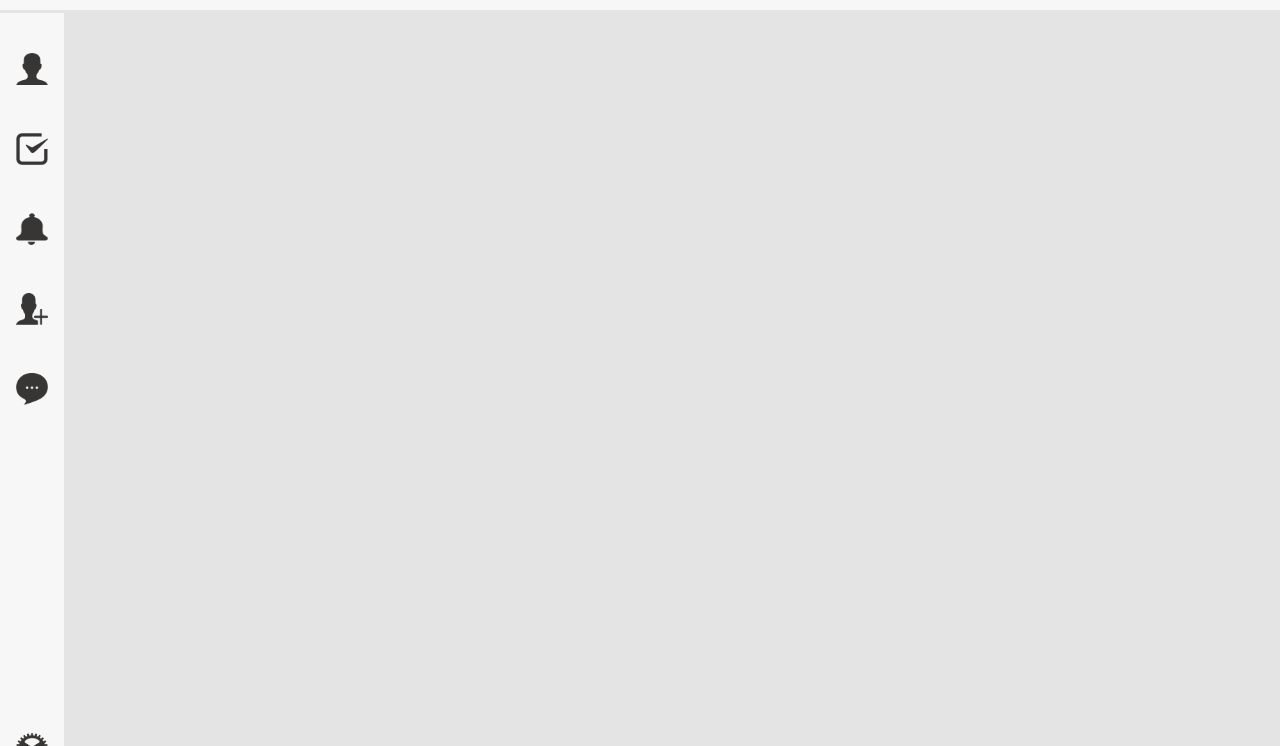
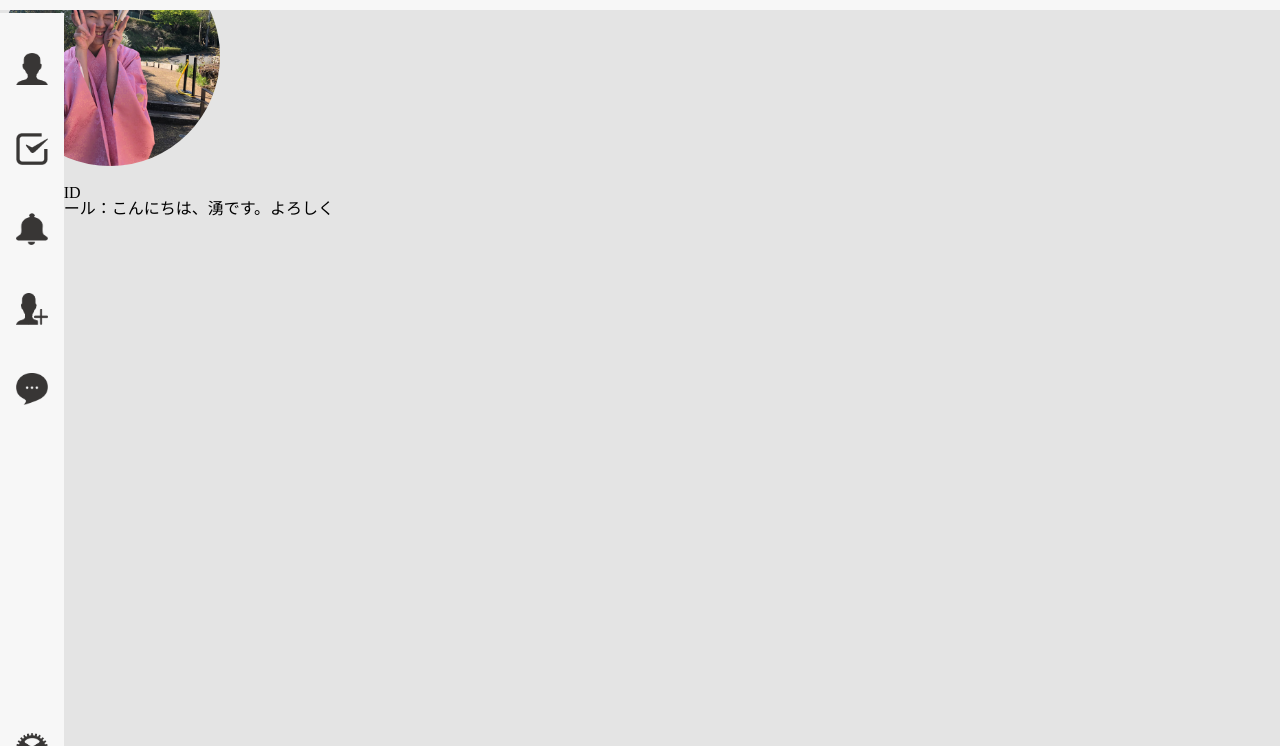
Before and after one commit to Yu-Suzuki-kuro/Cellem_Project, a plain HTML site: page person.html in a window 1280 px wide. Shown: the part 54-800 px from the top of the page. Drawn offline with Linux system fonts and the light colour scheme.

Commit message:
cssを変える

```diff
--- a/css/person.css
+++ b/css/person.css
@@ -133,11 +133,42 @@ height: 32px;
   margin-top: 16px;
 }
 
+
+/* プロフィール */
+
+.profile{
+
+/* justify-content: space-around;
+display: flex; */
+}
+
+.profile_left{
+
+}
+
+.profile_right{
+
+}
+
+
 .mypicture{
+  top: 200px;
+  width: 220px;
+  height: 220px;
+  border-radius: 50%;
+}
+
+.setting_button{
+  width: 32px;
+  height: 16px;
+}
+
+.setting_button_icon{
+  width: 16px;
+  height: 16px;
+}
+
+.profile_writing{
   position: absolute;
-  left: 16px;
-  top: 720px;
-  width: 64px;
-  height: 32px;
 }
 /* カレンダー制作 */
--- a/person.html
+++ b/person.html
@@ -48,11 +48,32 @@
   </div>
 
   <!-- カレンダー制作 -->
-  <div class="calendar">
+  <div class="profile">
 
-    <img src="img/mypicture.jpeg" alt="" class="mypicture">
 
+    <div class="profile_left">
+
+    <img src="img/mypicture.jpeg" alt=""
+    class="mypicture">
+
+    </div>
+
+    <div class="profile_right">
+
+    <h1>鈴木 湧</h1>
+    <h2>ユーザーID</h2>
+    <p>プロフィール：こんにちは、湧です。よろしく</p>
+
+
+    <div class="setting_button">
+      <p>
+        設定
+        <img src="img/setting.png" alt=""
+        class="setting_button_icon">
+      </p>
+    </div>
   </div>
+</div>
 
 
 </div>
```
